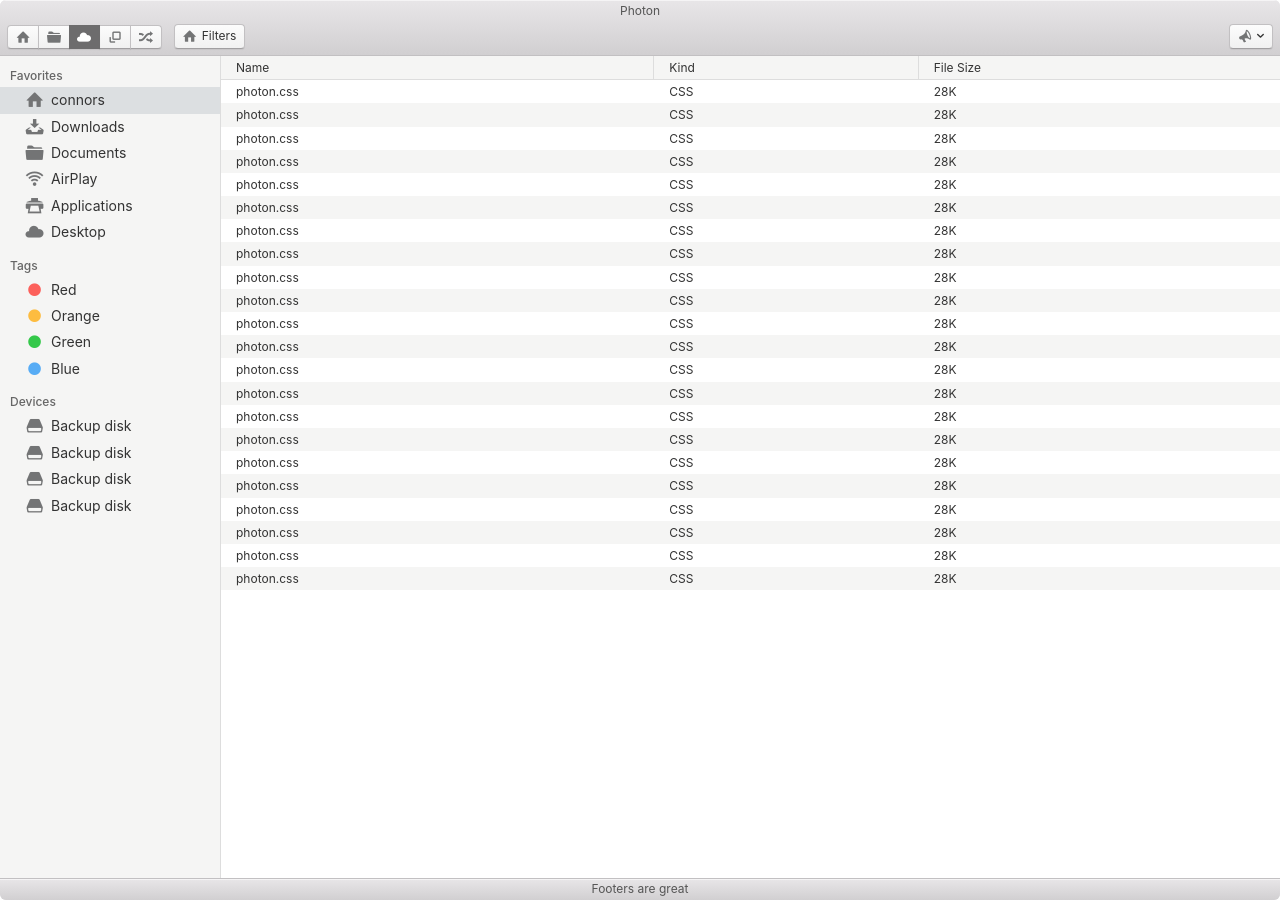
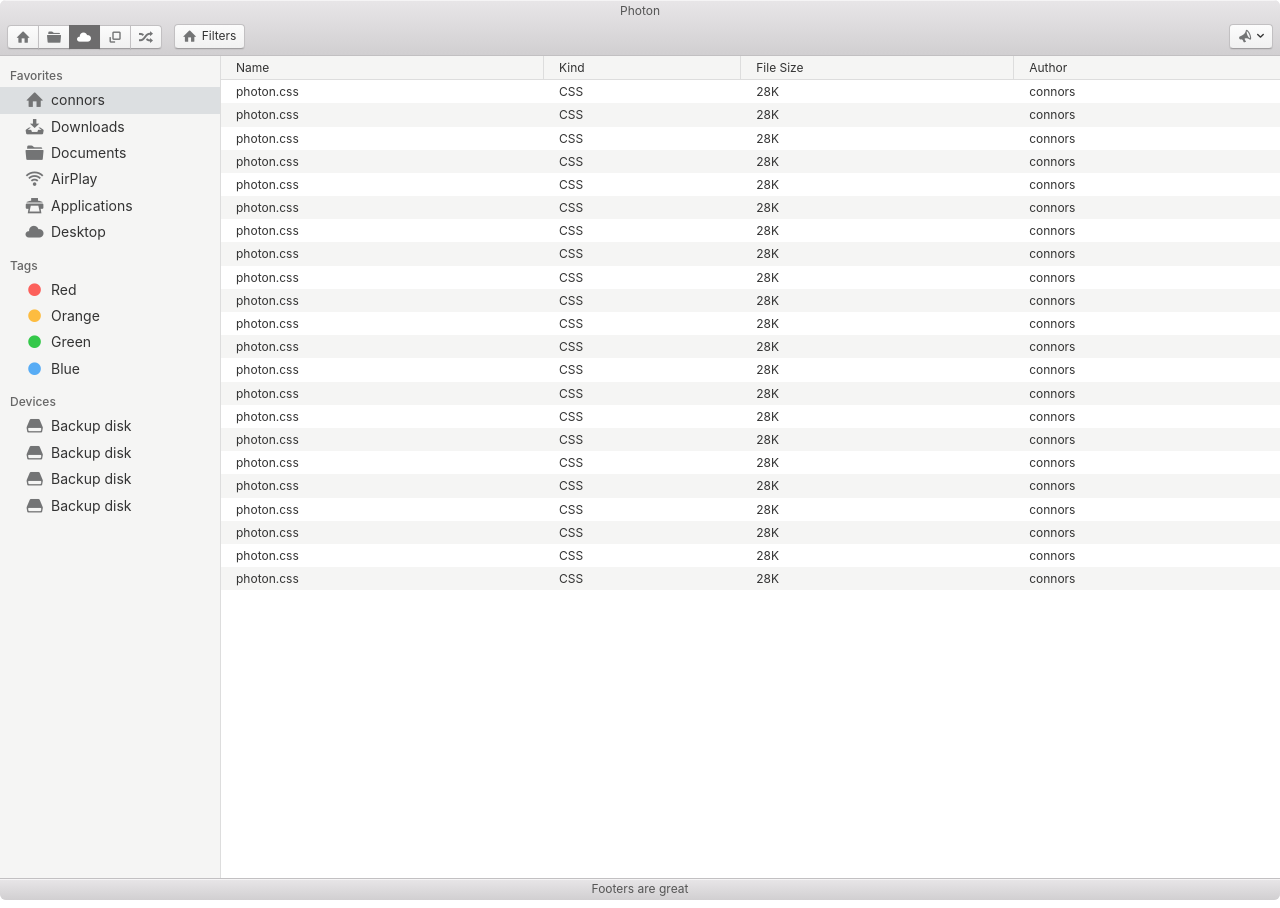
Before and after one commit to connors/photon, a Jekyll site: the page docs/demo-app.html, which Jekyll copies as it is, in a window 1280 px wide. Built offline with Jekyll 4.4.1, drawn with Linux system fonts in a browser that asks for light colours.

Commit message:
going back to the photo. omg it is 2MB

```diff
--- a/docs/_includes/javascript.html
+++ b/docs/_includes/javascript.html
@@ -1,3 +1,2 @@
 <!-- Javascript -->
 <script src="/assets/js/jq.js" charset="utf-8"></script>
-<script src="/assets/js/particles.js" charset="utf-8"></script>
--- a/docs/demo-app.html
+++ b/docs/demo-app.html
@@ -131,6 +131,7 @@
                   <th>Name</th>
                   <th>Kind</th>
                   <th>File Size</th>
+                  <th>Author</th>
                 </tr>
               </thead>
               <tbody>
@@ -138,111 +139,133 @@
                   <td>photon.css</td>
                   <td>CSS</td>
                   <td>28K</td>
+                  <td>connors</td>
                 </tr>
                 <tr>
                   <td>photon.css</td>
                   <td>CSS</td>
                   <td>28K</td>
+                  <td>connors</td>
                 </tr>
                 <tr>
                   <td>photon.css</td>
                   <td>CSS</td>
                   <td>28K</td>
+                  <td>connors</td>
                 </tr>
                 <tr>
                   <td>photon.css</td>
                   <td>CSS</td>
                   <td>28K</td>
+                  <td>connors</td>
                 </tr>
                 <tr>
                   <td>photon.css</td>
                   <td>CSS</td>
                   <td>28K</td>
+                  <td>connors</td>
                 </tr>
                 <tr>
                   <td>photon.css</td>
                   <td>CSS</td>
                   <td>28K</td>
+                  <td>connors</td>
                 </tr>
                 <tr>
                   <td>photon.css</td>
                   <td>CSS</td>
                   <td>28K</td>
+                  <td>connors</td>
                 </tr>
                 <tr>
                   <td>photon.css</td>
                   <td>CSS</td>
                   <td>28K</td>
+                  <td>connors</td>
                 </tr>
                 <tr>
                   <td>photon.css</td>
                   <td>CSS</td>
                   <td>28K</td>
+                  <td>connors</td>
                 </tr>
                 <tr>
                   <td>photon.css</td>
                   <td>CSS</td>
                   <td>28K</td>
+                  <td>connors</td>
                 </tr>
                 <tr>
                   <td>photon.css</td>
                   <td>CSS</td>
                   <td>28K</td>
+                  <td>connors</td>
                 </tr>
                 <tr>
                   <td>photon.css</td>
                   <td>CSS</td>
                   <td>28K</td>
+                  <td>connors</td>
                 </tr>
                 <tr>
                   <td>photon.css</td>
                   <td>CSS</td>
                   <td>28K</td>
+                  <td>connors</td>
                 </tr>
                 <tr>
                   <td>photon.css</td>
                   <td>CSS</td>
                   <td>28K</td>
+                  <td>connors</td>
                 </tr>
                 <tr>
                   <td>photon.css</td>
                   <td>CSS</td>
                   <td>28K</td>
+                  <td>connors</td>
                 </tr>
                 <tr>
                   <td>photon.css</td>
                   <td>CSS</td>
                   <td>28K</td>
+                  <td>connors</td>
                 </tr>
                 <tr>
                   <td>photon.css</td>
                   <td>CSS</td>
                   <td>28K</td>
+                  <td>connors</td>
                 </tr>
                 <tr>
                   <td>photon.css</td>
                   <td>CSS</td>
                   <td>28K</td>
+                  <td>connors</td>
                 </tr>
                 <tr>
                   <td>photon.css</td>
                   <td>CSS</td>
                   <td>28K</td>
+                  <td>connors</td>
                 </tr>
                 <tr>
                   <td>photon.css</td>
                   <td>CSS</td>
                   <td>28K</td>
+                  <td>connors</td>
                 </tr>
                 <tr>
                   <td>photon.css</td>
                   <td>CSS</td>
                   <td>28K</td>
+                  <td>connors</td>
                 </tr>
                 <tr>
                   <td>photon.css</td>
                   <td>CSS</td>
                   <td>28K</td>
+                  <td>connors</td>
                 </tr>
               </tbody>
             </table>
--- a/sass/docs.scss
+++ b/sass/docs.scss
@@ -88,7 +88,6 @@
 
 // Use a simple flexbox grid
 .container {
-  position: relative;
   margin-left: auto;
   margin-right: auto;
   padding-left: 1rem;
@@ -123,16 +122,12 @@
 
 // Navbar
 .nav {
-  position: absolute;
-  top: 0;
-  right: 0;
-  left: 0;
   padding-top: 1rem;
   padding-bottom: 1rem;
   margin-left: 2rem;
   margin-right: 2rem;
   display: block;
-  border-bottom: 1px solid #ddd;
+  border-bottom: 1px solid rgba(255,255,255,.2);
   @include clearfix;
 }
 .nav-group {
@@ -143,38 +138,64 @@
   float: left;
   margin-left: 30px;
   font-size: 14px;
-  color: #666;
+  color: #eee;
 
   &:hover {
-    color: #888;
+    color: #fff;
   }
 
   &.title {
     margin-left: 0;
     float: left;
-    color: #333;
+    color: #fff;
   }
 }
 
 // Masthead
 .masthead {
   position: relative;
-  height: 88vh;
-  min-height: 400px;
-  //color: #fff;
-  border-bottom: 1px solid #ddd;
-  @include linear-gradient(#ffffff, #f8f8f8);
+  padding-bottom: 80px;
+  color: #fff;
+  background-image: url('/assets/img/photo-couch.jpg');
+  background-size: cover;
+  background-position: center;
 
   .masthead-content {
-    position: relative;
-    top: 50%;
-    z-index: 20;
-    transform: translatey(-50%);
+    margin-top: 50px;
   }
 
   .masthead-title {
-    padding-right: 25rem;
-    font-size: 30px;
+    margin-top: 0;
+    margin-bottom: 30px;
+    font-size: 2.1em;
+    text-shadow: 0 0 3px rgba(0,0,0,.3);
+  }
+}
+
+
+// Container for the app
+.demo-app-container {
+  height: 400px;
+  margin-right: 35px;
+  margin-bottom: 40px;
+  margin-left: 35px;
+  display: none;
+  border-radius: 4px;
+  overflow: hidden;
+  box-shadow: 0 0 60px rgba(0,0,0,.3);
+
+  .demo-app {
+    width: 100%;
+    height: 100%;
+    border: 0;
+    border-radius: 4px;
+  }
+}
+
+// The demo is useless on mobile
+@media (min-width: 32em) {
+  .demo-app-container {
+    display: block;
   }
 }
 
@@ -186,108 +207,26 @@
   background-color: #f8f8f8;
 }
 
-// Marketing bits
-.marketing-icon {
+.oss-section {
   position: relative;
-  display: none;
-  //display: inline-block;
-  width: 66px;
-  height: 66px;
-  margin-bottom: 10px;
-  border-radius: 50%;
-  text-align: center;
-  @include directional-gradient(#0a1855, #da0024);
+  color: #fff;
+  text-shadow: 0 0 3px rgba(0,0,0,.3);
+  @include directional-gradient(#000, #0f2b3c);
 
-  .icon {
-    position: relative;
-    color: #aaa;
-    font-size: 24px;
-    line-height: 66px;
-    z-index: 2;
+  a {
+    color: #fff;
+    text-decoration: underline;
   }
 
-  &:after {
-    position: absolute;
-    top: 1px;
-    left: 1px;
-    width: 64px;
-    height: 64px;
-    background-color: #fff;
-    border-radius: 50%;
-    content: "";
-    z-index: 1;
+  p {
+    color: darken(#ffffff, 20%);
   }
 }
 
-// Example app split-section
-.app-section {
-  position: relative;
-  margin-top: -1px; // Hides the section border
-  padding-top: 80px;
-  padding-bottom: 80px;
-  display: none;
-  color: #fff;
-  @include directional-gradient(#000, #061f51);
-}
-// The demo is useless on mobile
-@media (min-width: 32em) {
-  .app-section {
-    display: block;
-  }
-}
-
-.canvas-particles {
-  position: absolute;
-  top: 0;
-  right: 0;
-  left: 0;
-  bottom: 0;
-  width: 100%;
-  display: block;
-  z-index: 10;
-  opacity: .2;
-}
-
-.app-section-title,
-.app-section-lead,
-.app-section-credit,
-.demo-app-container {
-  position: relative;
-  z-index: 20;
-}
-
-.app-section-title {
-  margin-top: 0;
-  margin-bottom: 0;
-  font-size: 2.1em;
-  text-shadow: 0 0 3px rgba(0,0,0,.3);
-}
-
-.app-section-lead {
-  margin-top: 0;
-  margin-bottom: 40px;
-  color: #fff;
-  font-weight: 300;
-  font-size: 1.3em;
-  opacity: .9;
-}
-
-// Container for the app
-.demo-app-container {
-  height: 450px;
-  margin-right: 35px;
-  margin-bottom: 40px;
-  margin-left: 35px;
-  border-radius: 4px;
-  overflow: hidden;
-  box-shadow: 0 0 60px rgba(0,0,0,.3);
-
-  .demo-app {
-    width: 100%;
-    height: 100%;
-    border: 0;
-    border-radius: 4px;
-  }
+// Footer
+.footer {
+  //color: #fff;
+  background-color: #f8f8f8;
 }
 
 // Utilities
```
Also changed, not shown: docs/assets/css/docs.css (+48 -116 lines), docs/index.html (+37 -56 lines), docs/assets/css/docs.min.css, 1 other file.
